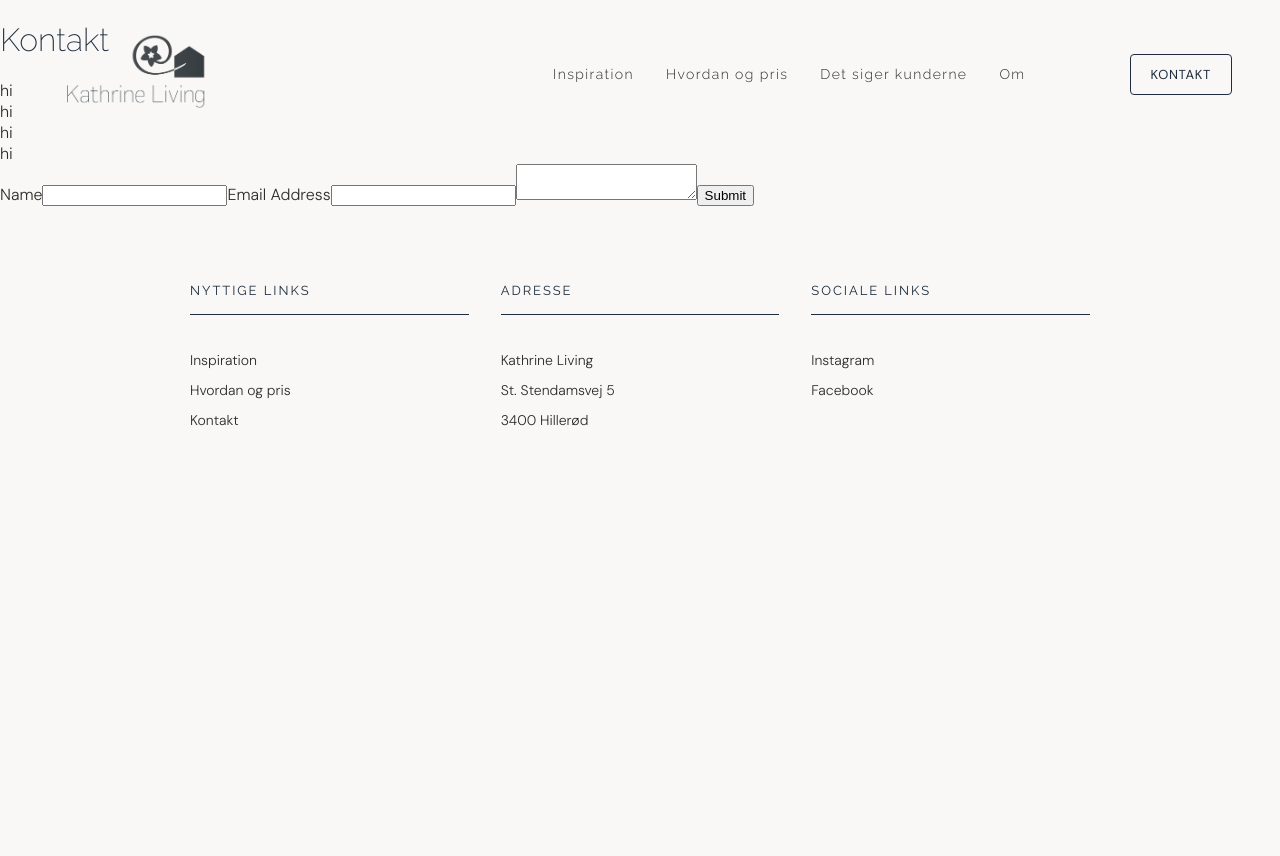
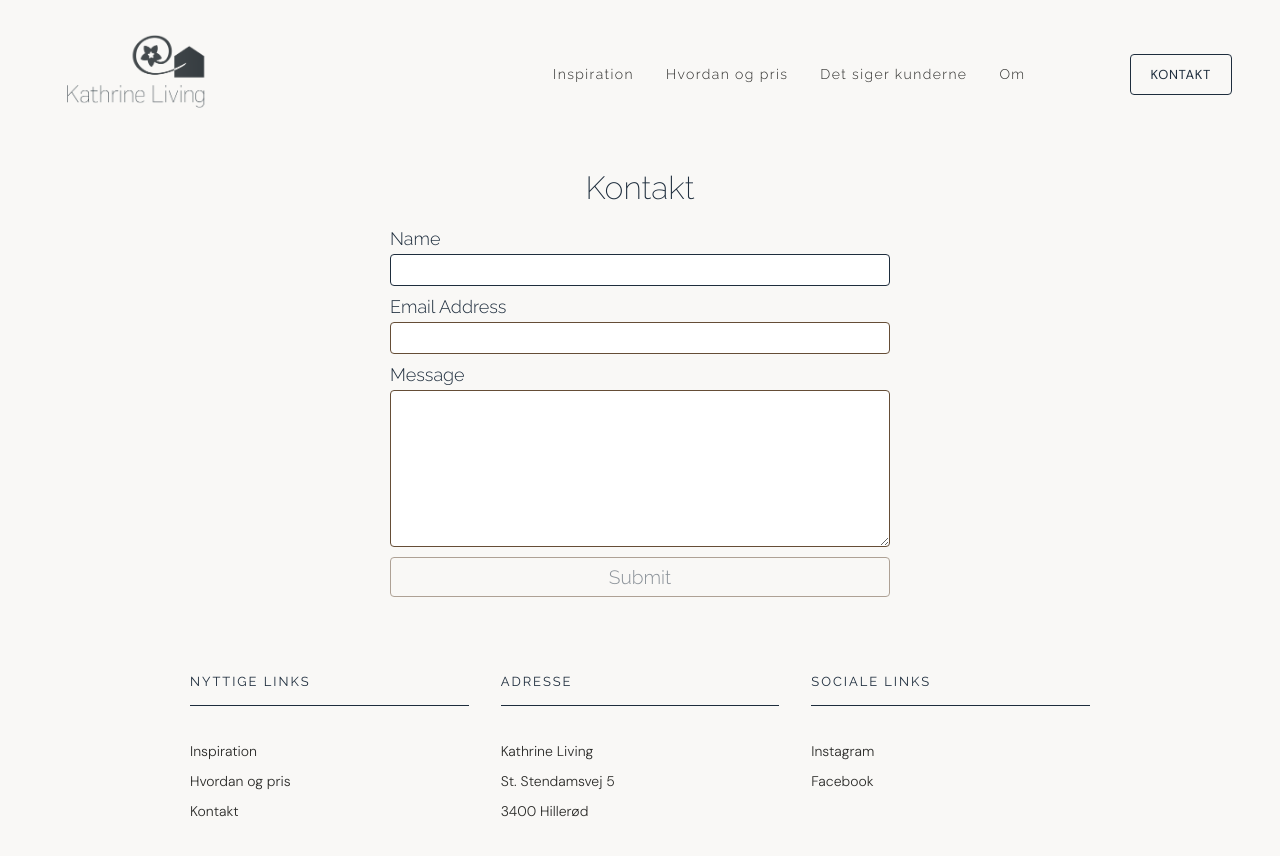
Before and after one commit to idakathrinejensen/kathrineliving, a React (Vite) app: page /kontakt in a window 1280 px wide. Shown: the top 856 px of the page. Before the commit the page ends 800 px from the top, so only its background shows below. Built offline with nearby package versions, Linux system fonts and the light colour scheme.

Commit message:
Contact form

```diff
--- a/src/index.css
+++ b/src/index.css
@@ -10,7 +10,7 @@ body {
   padding: 0;
 }
 
-h1, h2, h3, h4 {
+h1, h2, h3, h4, label, input, textarea, button {
   font-family: 'Raleway', sans-serif;
   font-weight: 200;
   color: var(--jetblack);
--- /dev/null
+++ b/src/pages/Kontakt.css
@@ -0,0 +1,97 @@
+.contact-page{
+    display: flex;
+    align-items: center;
+    width: 100%;
+    min-height: calc(100vh - 287px - 148px);
+    margin: 148px 0 0 0;
+}
+
+.contact-form{
+    display: flex;
+    flex-direction: column;
+    align-items: center;
+    width: 100%;
+    margin: 0 auto 0 auto;
+    min-height: 400px;
+}
+
+.form-items{
+    display: flex;
+    flex-direction: column;
+    width: 80%;
+    max-width: 500px;
+    min-width: none;
+}
+
+.form-item{
+    display: flex;
+    margin: 0 0 10px 0;
+}
+
+.label{
+    font-size: large;
+    font-weight: 300;
+    margin: 0 0 5px 0;
+}
+
+.input{
+    border-radius: 4px;
+    border: solid 1px var(--deep-mocha);
+    height: 30px;
+    caret-color: var(--deep-mocha-);
+    font-size: medium;
+    padding: 0 0 0 5px;
+    font-weight: 300;
+
+}
+
+.submit-button-enabled{
+    color:white;
+    background-color: var(--deep-mocha);
+    border: solid 1px var(--deep-mocha);
+    border-radius: 4px;
+    transition: 0.2s;
+    will-change: opacity;
+    height: 40px;
+    font-size: larger;
+    font-weight: 300;
+    cursor: pointer;
+}
+
+.submit-button-disabled{
+    cursor: default;
+    background-color: var(--offwhite);
+    color: var(--jetblack);
+    border: solid 1px var(--deep-mocha);
+    border-radius: 4px;
+    height: 40px;
+    font-size: larger;
+    font-weight: 300;
+    opacity: .5;
+}
+
+.submit-button-enabled:hover{
+    opacity: 0.6;
+}
+
+.message{
+    resize: vertical;
+    height: 150px;
+    min-height: 30px;
+    max-height: 300px;
+    font-size: medium;
+    padding: 5px 0 0 5px;
+}
+
+.input:focus{
+    border-color: var(--jetblack);
+    outline: none;
+}
+
+
+
+.form-completed{
+    display: flex;
+    align-items: center;
+    margin: auto auto auto auto;
+}
--- a/src/pages/Kontakt.jsx
+++ b/src/pages/Kontakt.jsx
@@ -1,54 +1,109 @@
-import React from 'react';
+import { useEffect, useState } from "react";
 import { useForm, ValidationError } from '@formspree/react';
+import './Kontakt.css'
 
 function Kontakt () {
 
     const [state, handleSubmit] = useForm("mbgrkbrw");
     if (state.succeeded) {
-        return <p>Thanks for joining!</p>;
+        return <div className='contact-page'><p className='form-completed'>Thanks for joining!</p></div>;
     }
 
+    const [isLoading, setIsLoading] = useState(false);
+    const [usernameExists, setUsernameExists] = useState(false);
+    const [isButtonDisabled, setIsButtonDisabled] = useState(true);
+    const [isFilled, setIsFilled] = useState({
+        name: false,
+        email: false,
+        message: false,
+    });
+
+    const [isValidated, setIsValidated] = useState({
+        name: true,
+        email: true,
+        message: true,
+    });
+
+    function handleFilled(e) {
+        const newValue = e.target.value;
+        const fieldName = e.target.name;
+
+        setIsFilled((prev) => ({
+        ...prev,
+        [fieldName]: newValue.length > 0,
+        }));
+
+        setIsValidated((prev) => ({
+        ...prev,
+        [fieldName]: newValue.length > 0,
+        }));
+    }
+
+    useEffect(() => {
+        const allFilled =
+        isFilled.name &&
+        isFilled.email &&
+        isFilled.message;
+
+        setIsButtonDisabled(!allFilled);
+    }, [isFilled, usernameExists]);
+
     return (
-        <div>
+        <div className='contact-page'>
+            <div className='contact-form'>
                 <h1>Kontakt</h1>
-            <div>hi</div>
-            <div>hi</div>
-            <div>hi</div>
-            <div>hi</div>
-            <form onSubmit={handleSubmit}>
-                <label htmlFor="name">
+                <form onSubmit={handleSubmit} className='form-items'>
+                    <label htmlFor="name" className='form-item label'>
                         Name
                     </label>
                     <input
                         id="name"
                         name="name"
+                        className='form-item input'
+                        onInput={handleFilled}
+                        onBlur={handleFilled}
+                        autoFocus
                     />
-                <label htmlFor="email">
+                    <label htmlFor="email" className='form-item label'>
                         Email Address
                     </label>
                     <input
                         id="email"
                         type="email"
                         name="email"
+                        className='form-item input'
+                        onInput={handleFilled}
+                        onBlur={handleFilled}
                     />
                     <ValidationError
                         prefix="Email"
                         field="email"
                         errors={state.errors}
                     />
+                    <label htmlFor="message" className='form-item label'>
+                        Message
+                    </label>
                     <textarea
                         id="message"
                         name="message"
+                        className='form-item input message'
+                        onInput={handleFilled}
+                        onBlur={handleFilled}
                     />
                     <ValidationError
                         prefix="Message"
                         field="message"
                         errors={state.errors}
                     />
-                <button type="submit" disabled={state.submitting}>
+                    <button
+                        type="submit"
+                        className={isButtonDisabled ? "submit-button-disabled" : "submit-button-enabled"}
+                        disabled={isButtonDisabled || isLoading}
+                    >
                         Submit
                     </button>
                 </form>
+            </div>
         </div>
     )
 }
```
Lines whose indentation alone changed are shown as unchanged.
